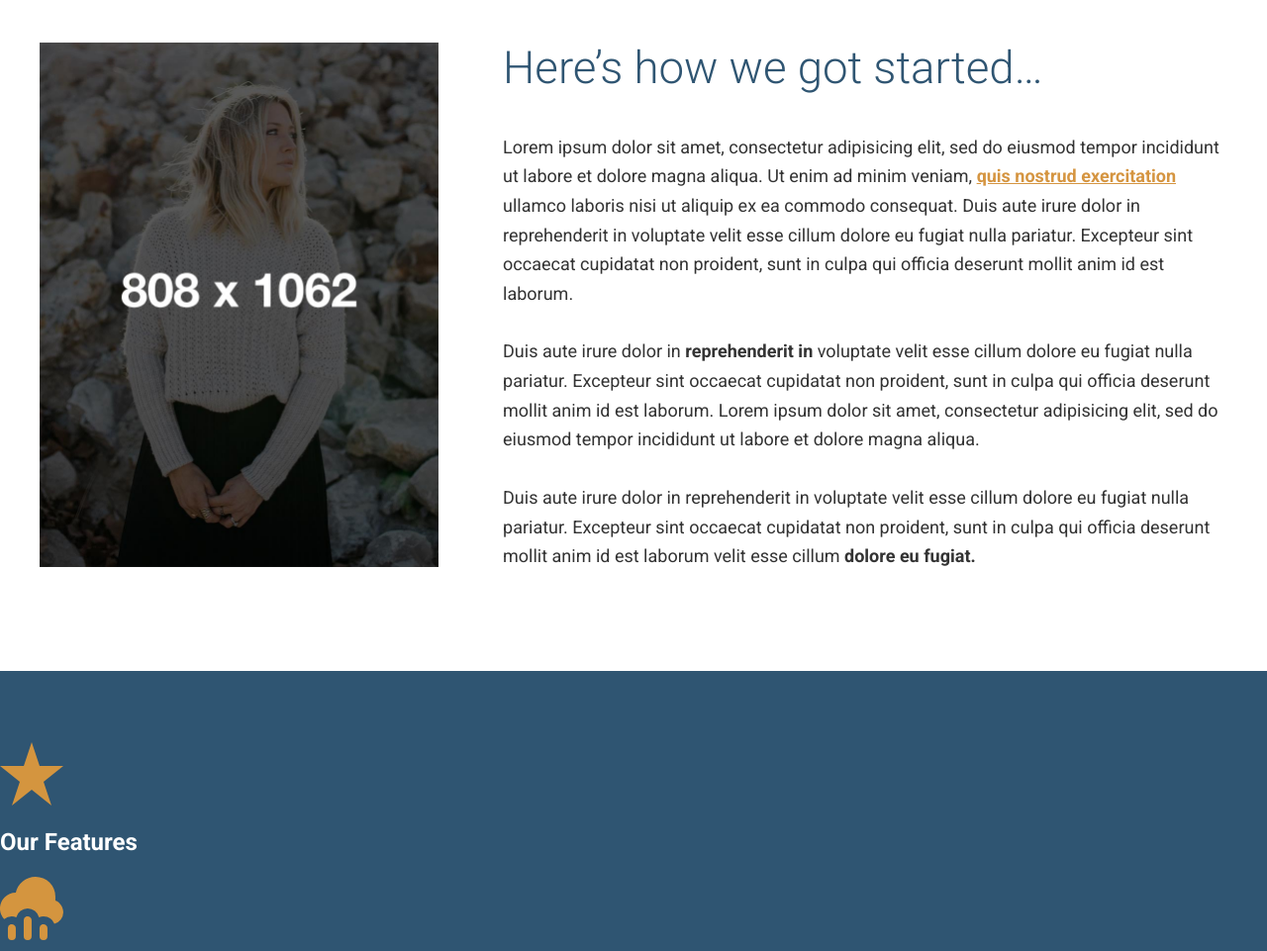
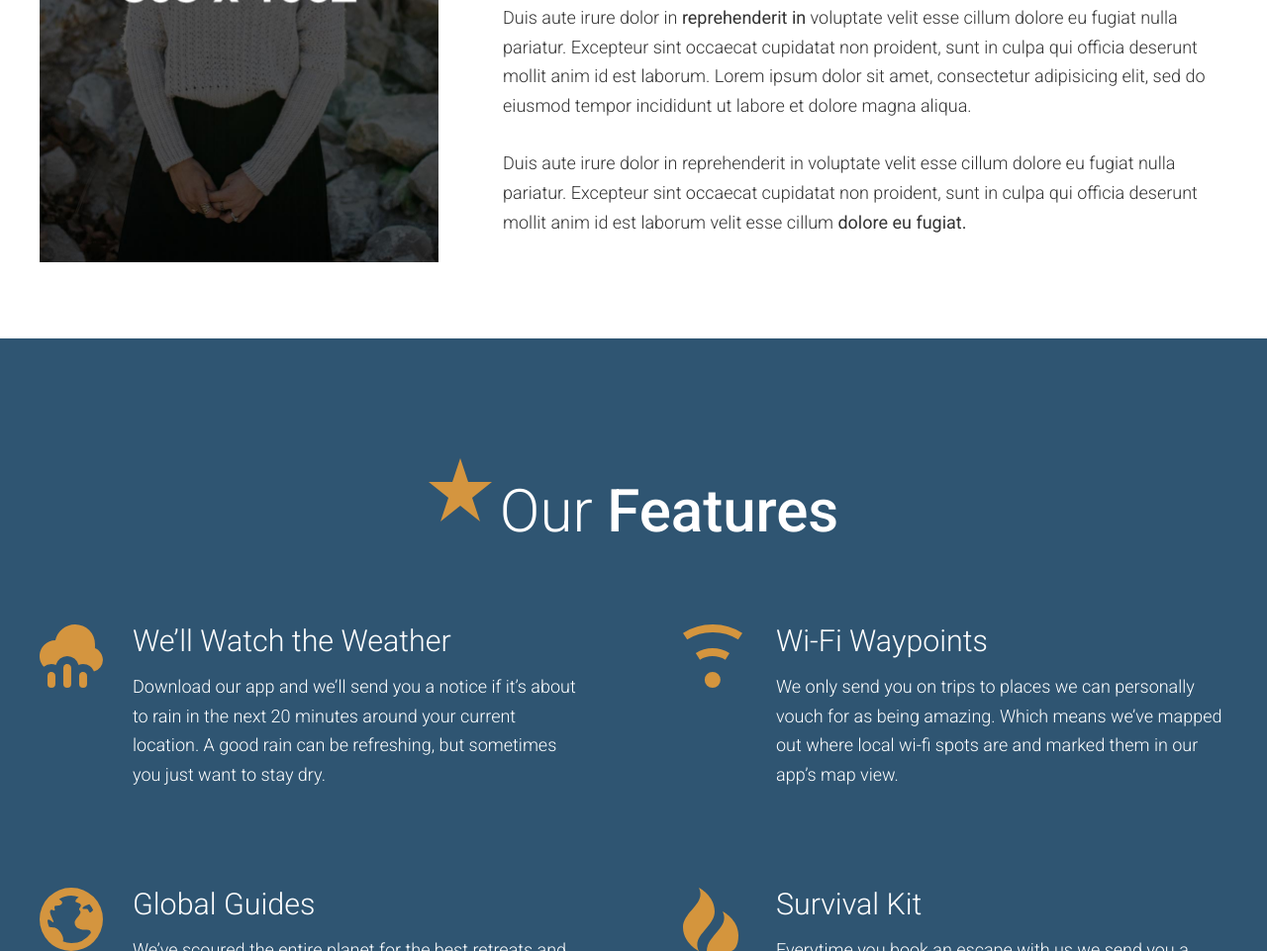
Before and after one commit to MetaFM/travel-site, a website: page app/index.html in a window 1280 px wide. Shown: the part 1839-2800 px from the top of the page at 99% size. Drawn offline with Linux system fonts and the light colour scheme.

```diff
--- /dev/null
+++ b/app/assets/styles/modules/_feature-item.css
@@ -0,0 +1,37 @@
+.feature-item {
+  position: relative;
+  padding-bottom: 2.5rem;
+
+  @mixin atSmall{
+    padding-left: 94px;
+
+  }
+
+  &__icon{
+    display: block;
+    margin: 0 auto;
+
+    @mixin atSmall{
+
+      position: absolute;
+      left:0;
+    }
+  }
+
+  &__title{
+    font-size: 1.6rem;
+    font-weight: 300;
+margin-top: 1em;
+    margin-bottom: .8rem;
+    text-align: center;
+
+
+    @mixin atSmall{
+      font-size: 1.9rem;
+      font-weight: 300;
+      margin-bottom: .8rem;
+      text-align: left;
+    }
+  }
+
+}
--- a/app/assets/styles/modules/_generic-content-container.css
+++ b/app/assets/styles/modules/_generic-content-container.css
@@ -1,7 +1,8 @@
 .generic-content-container{
   p {
+    font-weight: 300;
     line-height: 1.65;
-    margin: 1.8rem 0;
+    margin: 0 0 1.8rem 0;
 
     @mixin atSmall {
       font-size: 1.125rem;
--- a/app/assets/styles/modules/_row.css
+++ b/app/assets/styles/modules/_row.css
@@ -6,9 +6,17 @@
   }
 
 
+  &--gutters-large{
+    margin-right: -100px;
+
+  }
+
+  &--gutters-large  > div {
+    padding-right: 100px;
+  }
+
   &--gutters > div {
     padding-right: 65px;
-
   }
 
   &__b-margin-until-medium{
@@ -35,6 +43,11 @@
       width:37%;
     }
 
+    &__medium-6 {
+      float: left;
+      width:50%;
+    }
+
     &__medium-8--smaller{
       width:63%;
     }
--- /dev/null
+++ b/app/assets/styles/modules/_section-title.css
@@ -0,0 +1,28 @@
+.section-title {
+  font-size: 2.55rem;
+  font-weight: 300;
+  text-align: center;
+
+  @mixin atSmall{
+    font-size: 3.75rem;
+
+  }
+
+  strong{
+    font-weight: 500;
+  }
+
+  &__icon {
+    display: block;
+    margin-left: auto;
+    margin-right: auto;
+    margin-bottom: 0;
+
+    @mixin atSmall{
+      margin-right: .5rem;
+      margin-left: 0;
+      display: inline;
+      margin-bottom: .6rem
+    }
+  }
+}
--- a/app/assets/styles/styles.css
+++ b/app/assets/styles/styles.css
@@ -9,3 +9,5 @@
 @import "modules/_headline";
 @import "modules/_row";
 @import "modules/_generic-content-container";
+@import "modules/_section-title";
+@import "modules/_feature-item";
--- a/app/index.html
+++ b/app/index.html
@@ -9,23 +9,6 @@
   <link href="temp/styles/styles.css" rel="stylesheet">
 </head>
 <body>
-  <ul>
-    <li>1</li>
-    <li>2</li>
-    <li>3</li>
-    <li>4</li>
-    <li>5</li>
-    <li>6</li>
-    <li>7</li>
-    <li>9</li>
-    <li>8</li>
-    <li>10</li>
-    <li>11</li>
-    <li>12</li>
-    <li>13</li>
-    <li>14</li>
-    <li>15</li>
-  </ul>
   <header>
     <img src="assets/images/icons/clear-view-escapes.svg">
     <a href="#" class="btn">Get in Touch</a>
@@ -85,24 +68,41 @@
       </div>
   </div>
   <div id="features" class="page-section page-section--blue">
-    <img src="assets/images/icons/star.svg">
-    <h2>Our Features</h2>
+<div class="wrapper">
 
-    <img src="assets/images/icons/rain.svg">
-    <h3>We&rsquo;ll Watch the Weather</h3>
-    <p>Download our app and we&rsquo;ll send you a notice if it&rsquo;s about to rain in the next 20 minutes around your current location. A good rain can be refreshing, but sometimes you just want to stay dry.</p>
 
-    <img src="assets/images/icons/globe.svg">
-    <h3>Global Guides</h3>
-    <p>We&rsquo;ve scoured the entire planet for the best retreats and beautiful vistas. If there&rsquo;s a corner of the world you want to escape to we know the most scenic and inspiring locations.</p>
+    <h2 class="section-title"><img class="section-title__icon" src="assets/images/icons/star.svg">Our <strong>Features</strong></h2>
 
-    <img src="assets/images/icons/wifi.svg">
-    <h3>Wi-Fi Waypoints</h3>
-    <p>We only send you on trips to places we can personally vouch for as being amazing. Which means we&rsquo;ve mapped out where local wi-fi spots are and marked them in our app&rsquo;s map view.</p>
+  <div class="row row--gutters-large generic-content-container">
+    <div class="row__medium-6">
 
-    <img src="assets/images/icons/fire.svg">
-    <h3>Survival Kit</h3>
-    <p>Everytime you book an escape with us we send you a survival kit with the finest materials. The kit will allow you to setup a tent, start a fire, scratch your own back and lower your taxes.</p>
+      <div class="feature-item">
+        <img class="feature-item__icon" src="assets/images/icons/rain.svg">
+        <h3 class="feature-item__title">We&rsquo;ll Watch the Weather</h3>
+        <p>Download our app and we&rsquo;ll send you a notice if it&rsquo;s about to rain in the next 20 minutes around your current location. A good rain can be refreshing, but sometimes you just want to stay dry.</p>
+      </div>
+      <div class="feature-item">
+        <img class="feature-item__icon" src="assets/images/icons/globe.svg">
+        <h3 class="feature-item__title">Global Guides</h3>
+        <p>We&rsquo;ve scoured the entire planet for the best retreats and beautiful vistas. If there&rsquo;s a corner of the world you want to escape to we know the most scenic and inspiring locations.</p>
+      </div>
+
+    </div>
+
+    <div class="row__medium-6">
+      <div class="feature-item">
+        <img class="feature-item__icon" src="assets/images/icons/wifi.svg">
+        <h3 class="feature-item__title">Wi-Fi Waypoints</h3>
+        <p>We only send you on trips to places we can personally vouch for as being amazing. Which means we&rsquo;ve mapped out where local wi-fi spots are and marked them in our app&rsquo;s map view.</p>
+      </div>
+      <div class="feature-item">
+        <img class="feature-item__icon" src="assets/images/icons/fire.svg">
+        <h3 class="feature-item__title">Survival Kit</h3>
+        <p>Everytime you book an escape with us we send you a survival kit with the finest materials. The kit will allow you to setup a tent, start a fire, scratch your own back and lower your taxes.</p>
+      </div>
+    </div>
+  </div>
+</div>
   </div>
 
   <div id="testimonials">
--- a/app/temp/styles/styles.css
+++ b/app/temp/styles/styles.css
@@ -686,9 +686,17 @@
     margin-right: -65px;
   }
 
+.row--gutters-large{
+    margin-right: -100px;
+
+  }
+
+.row--gutters-large  > div {
+    padding-right: 100px;
+  }
+
 .row--gutters > div {
     padding-right: 65px;
-
   }
 
 .row__b-margin-until-medium{
@@ -715,6 +723,11 @@
       width:37%;
     }
 
+    .row__medium-6 {
+      float: left;
+      width:50%;
+    }
+
     .row__medium-8--smaller{
       width:63%;
     }
@@ -727,8 +740,9 @@
   }
 
 .generic-content-container p {
+    font-weight: 300;
     line-height: 1.65;
-    margin: 1.8rem 0;
+    margin: 0 0 1.8rem 0;
 }
 
 @media(min-width: 530px) {
@@ -741,3 +755,83 @@
 .generic-content-container p a {
     font-weight: 700;
   }
+
+.section-title {
+  font-size: 2.55rem;
+  font-weight: 300;
+  text-align: center;
+}
+
+@media(min-width: 530px) {
+
+.section-title {
+    font-size: 3.75rem
+}
+  }
+
+.section-title strong{
+    font-weight: 500;
+  }
+
+.section-title__icon {
+    display: block;
+    margin-left: auto;
+    margin-right: auto;
+    margin-bottom: 0;
+  }
+
+@media(min-width: 530px) {
+
+.section-title__icon {
+      margin-right: .5rem;
+      margin-left: 0;
+      display: inline;
+      margin-bottom: .6rem
+  }
+  }
+
+.feature-item {
+  position: relative;
+  padding-bottom: 2.5rem;
+
+}
+
+@media(min-width: 530px) {
+
+.feature-item {
+    padding-left: 94px
+
+}
+  }
+
+.feature-item__icon{
+    display: block;
+    margin: 0 auto;
+  }
+
+@media(min-width: 530px) {
+
+.feature-item__icon{
+
+      position: absolute;
+      left:0
+  }
+  }
+
+.feature-item__title{
+    font-size: 1.6rem;
+    font-weight: 300;
+margin-top: 1em;
+    margin-bottom: .8rem;
+    text-align: center;
+  }
+
+@media(min-width: 530px) {
+
+.feature-item__title{
+      font-size: 1.9rem;
+      font-weight: 300;
+      margin-bottom: .8rem;
+      text-align: left
+  }
+  }
```
